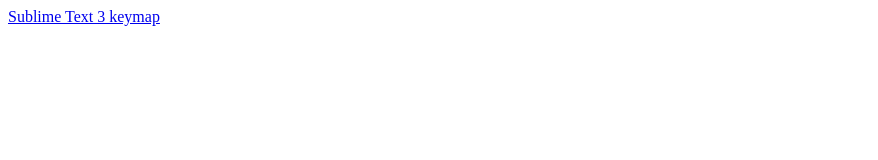
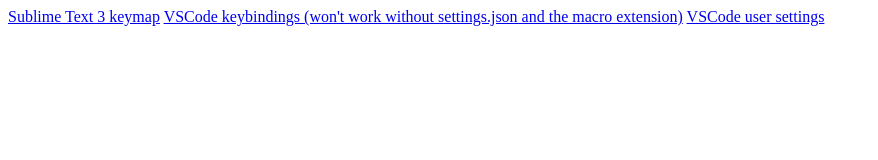
Before and after one commit to coutar-a/coutar-a.github.io, a plain HTML site: page index.html in a window 1280 px wide. Shown: the whole page, without its empty margins (0-878 px from the left). Drawn offline with Linux system fonts and the light colour scheme.

Commit message:
Add VSCode config

```diff
--- a/index.html
+++ b/index.html
@@ -1 +1,3 @@
 <a href="/Default.sublime-keymap">Sublime Text 3 keymap</a>
+<a href="/keybindings.json">VSCode keybindings (won't work without settings.json and the macro extension)</a>
+<a href="/settings.json">VSCode user settings</a>
```
